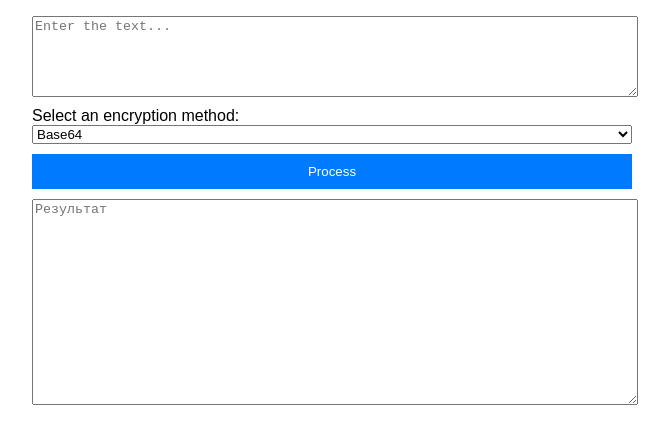
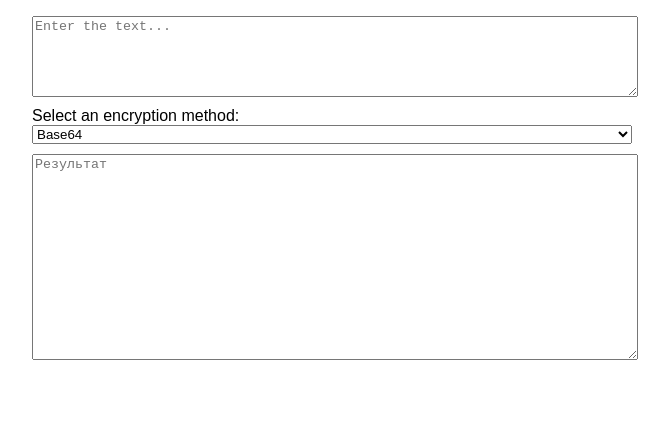
Before and after one commit to sergeiown/Encryption_Variations, a plain HTML site: page index.html in a window 1280 px wide. Shown: the part 125-568 px from the top of the page, without its empty margins (308-977 px from the left). Drawn offline with Linux system fonts and the light colour scheme.

Commit message:
add text processing without a button

```diff
--- a/index.css
+++ b/index.css
@@ -11,8 +11,7 @@ body {
 }
 
 textarea,
-select,
-button {
+select {
     display: block;
     width: 100%;
     margin-bottom: 10px;
@@ -22,18 +21,6 @@ textarea {
     resize: vertical;
 }
 
-button {
-    background-color: #007bff;
-    color: #fff;
-    border: none;
-    padding: 10px;
-    cursor: pointer;
-}
-
-button:hover {
-    background-color: #0056b3;
-}
-
 #output {
     height: 200px;
 }
--- a/index.html
+++ b/index.html
@@ -18,7 +18,6 @@
                     <option value="xor">XOR</option>
                 </select>
             </div>
-            <button id="processButton">Process</button>
             <textarea id="output" placeholder="Результат" rows="5" readonly></textarea>
         </div>
         <script src="index.js"></script>
--- a/index.js
+++ b/index.js
@@ -1,9 +1,8 @@
 const textInput = document.getElementById('textInput');
 const encryptionMethodSelect = document.getElementById('encryptionMethod');
-const processButton = document.getElementById('processButton');
 const outputTextarea = document.getElementById('output');
 
-processButton.addEventListener('click', () => {
+textInput.addEventListener('input', () => {
     const text = textInput.value.trim();
     const encryptionMethod = encryptionMethodSelect.value;
 
```
